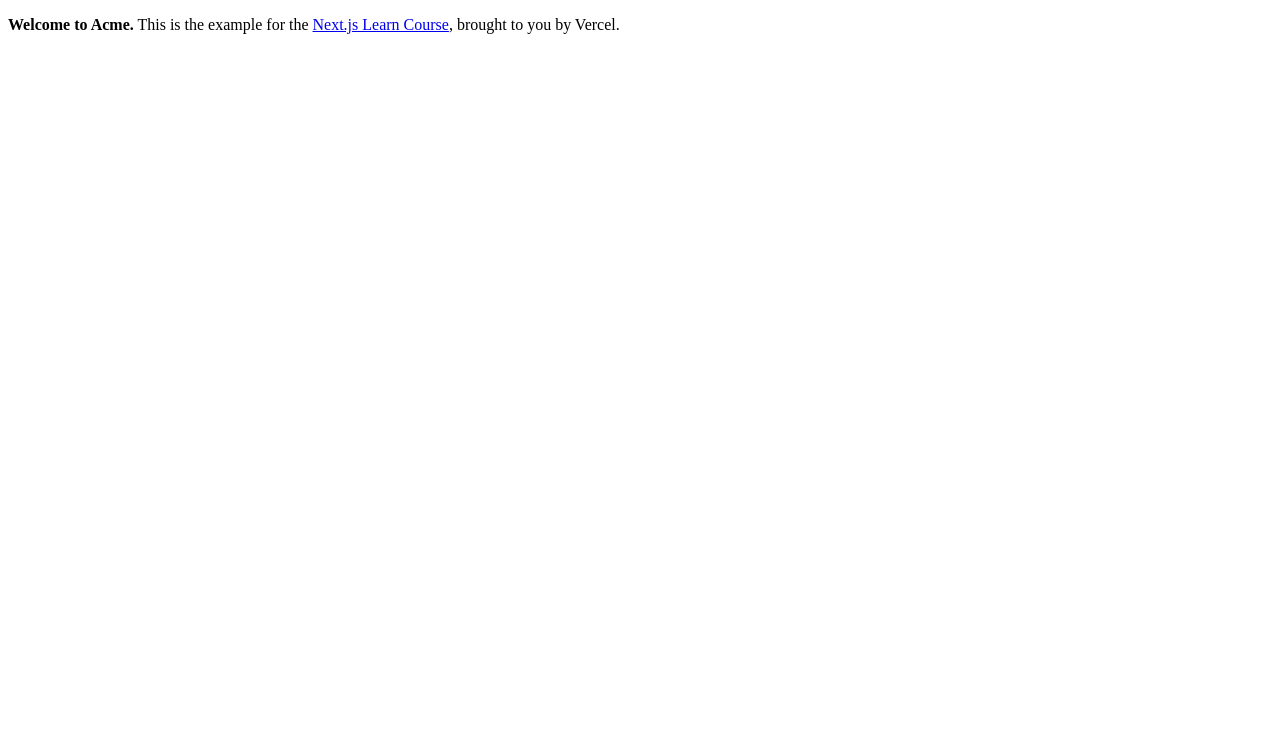
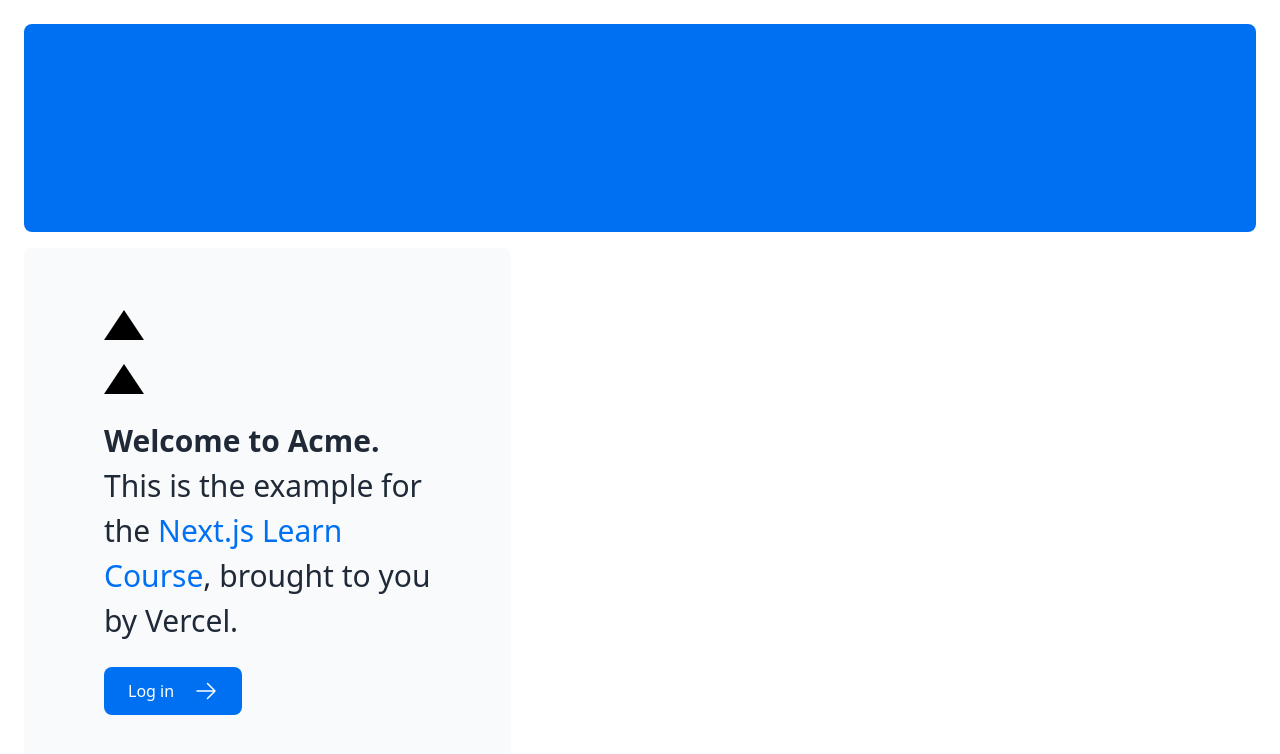
Before and after one commit to gewoonseba/nextjs-dashboard, a Next.js app: page / in a window 1280 px wide. Shown: the top 754 px of the page. Built offline with nearby package versions, Linux system fonts and the light colour scheme.

Commit message:
End of chapter 2

```diff
--- a/app/layout.tsx
+++ b/app/layout.tsx
@@ -1,3 +1,5 @@
+import '@/app/ui/global.css';
+
 export default function RootLayout({
   children,
 }: {
--- a/app/page.tsx
+++ b/app/page.tsx
@@ -1,6 +1,7 @@
 import AcmeLogo from '@/app/ui/acme-logo';
 import { ArrowRightIcon } from '@heroicons/react/24/outline';
 import Link from 'next/link';
+import styles from '@/app/ui/home.module.css';
 
 export default function Page() {
   return (
@@ -10,6 +11,8 @@
       </div>
       <div className="mt-4 flex grow flex-col gap-4 md:flex-row">
         <div className="flex flex-col justify-center gap-6 rounded-lg bg-gray-50 px-6 py-10 md:w-2/5 md:px-20">
+          <div className="h-0 w-0 border-b-[30px] border-l-[20px] border-r-[20px] border-b-black border-l-transparent border-r-transparent" />
+          <div className={styles.shape} />
           <p className={`text-xl text-gray-800 md:text-3xl md:leading-normal`}>
             <strong>Welcome to Acme.</strong> This is the example for the{' '}
             <a href="https://nextjs.org/learn/" className="text-blue-500">
@@ -17,12 +20,12 @@
             </a>
             , brought to you by Vercel.
           </p>
-          {/* <Link
+          <Link
             href="/login"
             className="flex items-center gap-5 self-start rounded-lg bg-blue-500 px-6 py-3 text-sm font-medium text-white transition-colors hover:bg-blue-400 md:text-base"
           >
             <span>Log in</span> <ArrowRightIcon className="w-5 md:w-6" />
-          </Link> */}
+          </Link>
         </div>
         <div className="flex items-center justify-center p-6 md:w-3/5 md:px-28 md:py-12">
           {/* Add Hero Images Here */}
--- /dev/null
+++ b/app/ui/home.module.css
@@ -0,0 +1,7 @@
+.shape {
+    height: 0;
+    width: 0;
+    border-bottom: 30px solid black;
+    border-left: 20px solid transparent;
+    border-right: 20px solid transparent;
+}
```
